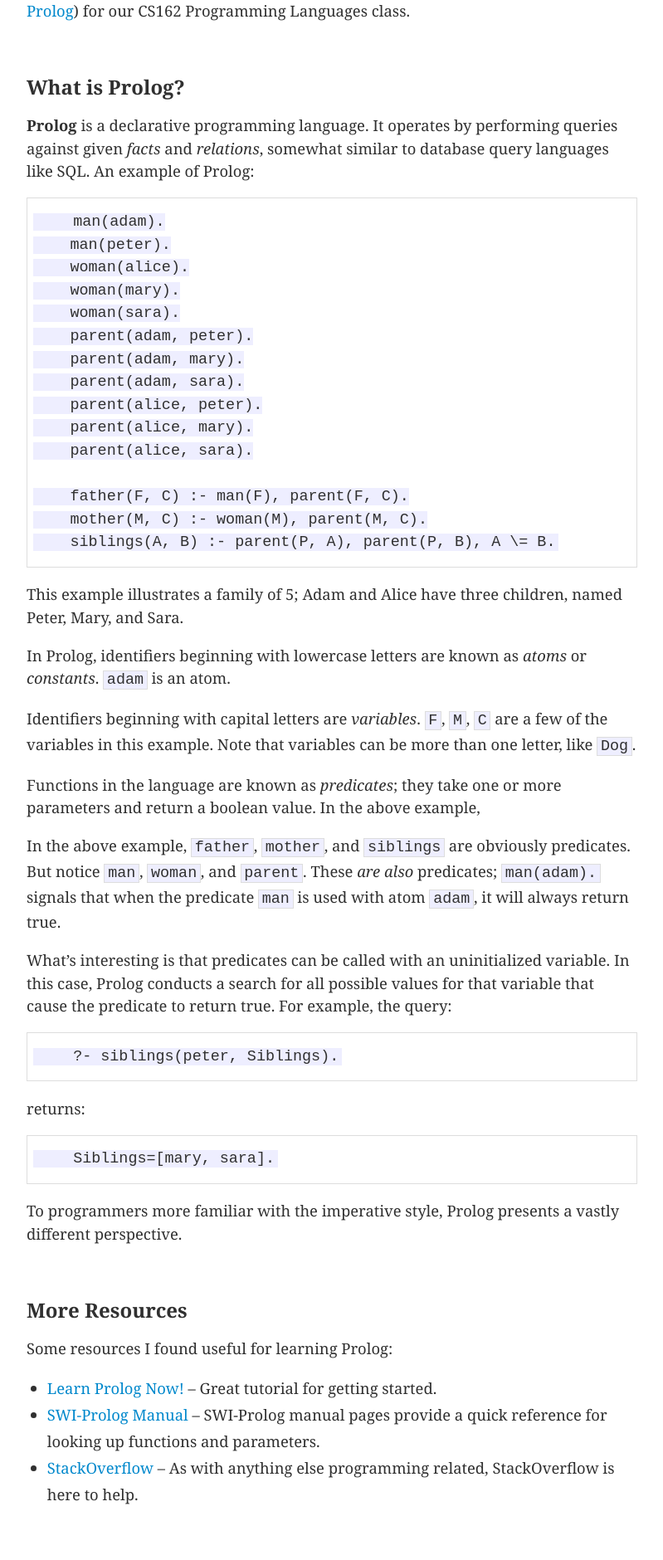
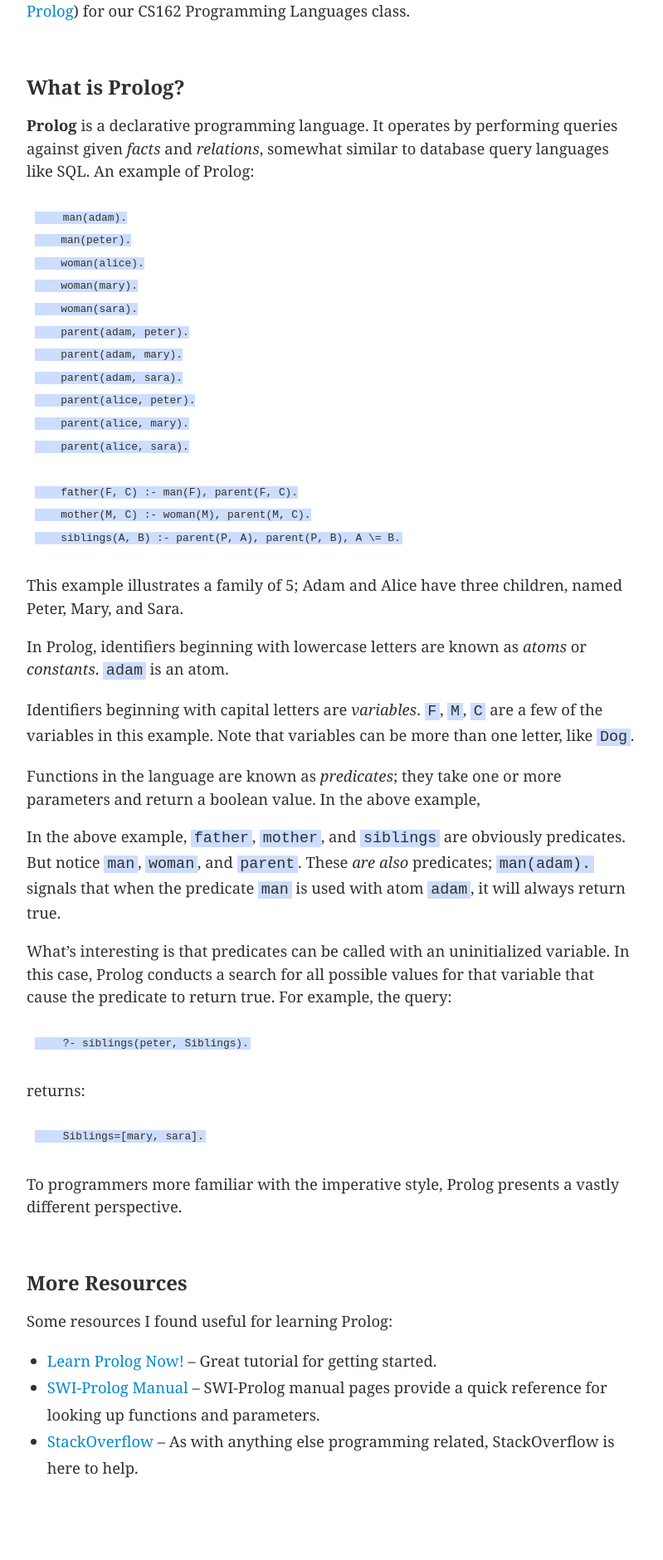
Before and after one commit to abstractOwl/abstractOwl.github.io, a Jekyll site: the page built from index.html, in a window 1280 px wide. Shown: the part 357-2237 px from the top of the page at 83% size, without its empty margins (240-1039 px from the left). Built offline with Jekyll 4.4.1, drawn with Linux system fonts in a browser that asks for light colours; the list of posts is cut into pages by our own code.

Commit message:
Updated styles to use same basic color scheme

```diff
--- a/css/main.css
+++ b/css/main.css
@@ -54,10 +54,15 @@
 }
 
 blockquote {
-  padding: 0 1rem;
-  margin: 1rem 0;
-  color: #808080;
-  border-left: 0.4rem solid #A0A0A0;
+  padding: 0.1rem 1rem;
+  padding-left: 2rem;
+  margin-bottom: 2rem;
+/*  color: #808080;
+  margin: 1.5rem 0;
+  border-left: 0.4rem solid #A0A0A0; */
+  border-left: 0.5rem solid #08C;
+  font-size: 0.8em;
+  font-style: italic;
 }
 
 /*****************************************************************************/
@@ -177,9 +182,10 @@
 
 }
 article pre {
-  border: 1px solid #ddd;
-  background-color: #eef;
-  padding: 0.8em .4em;
+  background-color: #cdf;
+  font-family: "Courier New", Courier, monospace;
+  font-size: 0.7em;
+  padding: 0.8em;
 }
 
 article ul, article ol {
@@ -187,13 +193,8 @@
 }
 
 article code {
-  border: 1px solid #ddd;
-  background-color: #eef;
+  background-color: #cdf;
   padding: 0 .2em;
-}
-
-article pre code {
-  border: none;
 }
 
 /* terminal */
```
